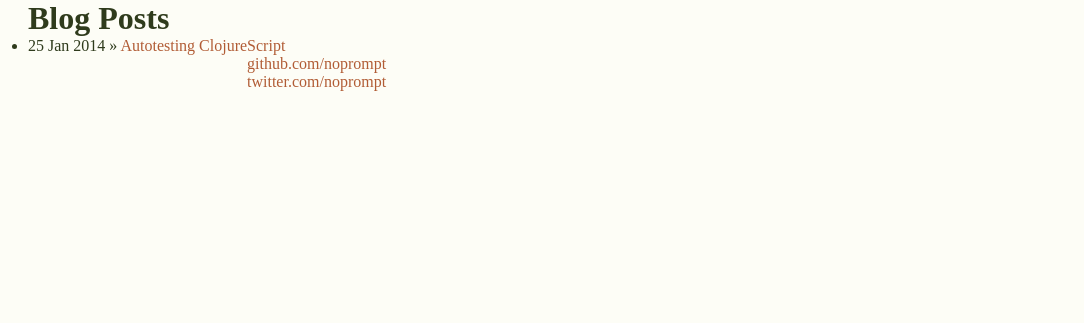
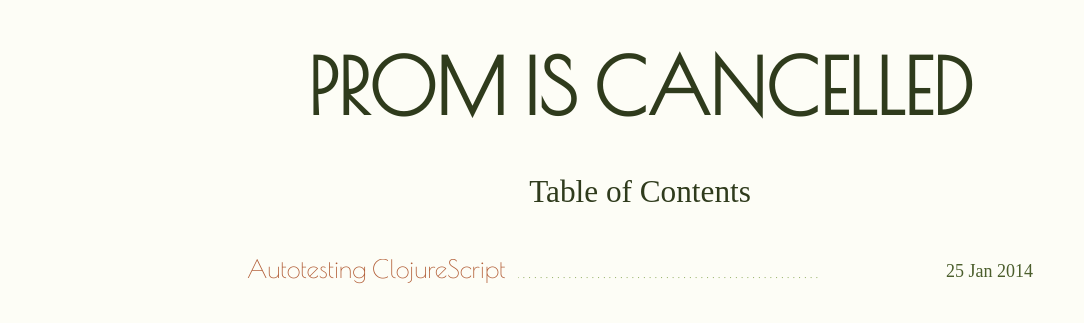
Before and after one commit to noprompt/noprompt.github.io, a Jekyll site: the page built from index.html, in a window 1280 px wide. Shown: the top 323 px of the page, without its empty margins (0-1084 px from the left). Built offline with Jekyll 4.4.1, drawn with Linux system fonts in a browser that asks for light colours; some web fonts are replaced; Markdown is read by kramdown in place of the engine named in the settings.

Commit message:
Update styles and layouts

```diff
--- a/_layouts/default.html
+++ b/_layouts/default.html
@@ -5,34 +5,12 @@
         <meta http-equiv="X-UA-Compatible" content="IE=edge,chrome=1">
         <title>{{ page.title }}</title>
         <meta name="viewport" content="width=device-width">
-	<link href="http://fonts.googleapis.com/css?family=Poiret+One|Gentium+Basic:400,700,400italic,700italic" rel="stylesheet" type="text/css">
+	<link href="http://fonts.googleapis.com/css?family=Poiret+One|Della+Respira|Gentium+Basic:400,700,400italic,700italic" rel="stylesheet" type="text/css">
         <!-- Custom CSS -->
         <link rel="stylesheet" href="/css/main.css">
 
     </head>
     <body>
-
-        <div class="site">
-	  <!--
-          <div class="header">
-            <h1 class="title"><a href="/">{{ site.name }}</a></h1>
-            <a class="extra" href="/">home</a>
-          </div>
-	  -->
-
-	  <div class="content">
-            {{ content }}
-	  </div>
-
-          <div class="footer">
-            <div class="contact">
-              <p>
-                <a href="https://github.com/noprompt">github.com/noprompt</a><br />
-                <a href="https://twitter.com/noprompt">twitter.com/noprompt</a><br />
-              </p>
-            </div>
-          </div>
-        </div>
-
+      {{ content }}
     </body>
 </html>
--- /dev/null
+++ b/_layouts/home.html
@@ -0,0 +1,6 @@
+---
+layout: default
+---
+<div id="home">
+  {{ content }}
+</div>
--- a/css/main.css
+++ b/css/main.css
@@ -13,6 +13,10 @@ html, body {
   height: 100%;
 }
 
+ul {
+  list-style: none;
+}
+
 a {
   text-decoration: none;
 }
@@ -21,15 +25,12 @@ blockquote {
   padding-left: 16px;
 }
 
-.site {
-  height: 100%;
-}
-
-.content {
+#home {
+  padding-top: 48.828125px;
   margin: 0 auto;
 }
 
-.content:before, .content:after {
+#home:before, #home:after {
   clear: both;
   content: ' ';
   display: table;
@@ -39,7 +40,7 @@ blockquote {
 
 
 
-  .content {
+  #home {
     max-width: 480px;
   }
 
@@ -49,7 +50,7 @@ blockquote {
 
 
 
-  .content {
+  #home {
     max-width: 760px;
   }
 
@@ -59,7 +60,7 @@ blockquote {
 
 
 
-  .content {
+  #home {
     max-width: 1224px;
   }
 
@@ -69,17 +70,18 @@ blockquote {
 
 
 
-  .content {
+  #home {
     max-width: 1824px;
   }
 
 }
 
-.footer {
+#post {
+  padding-top: 25.0px;
   margin: 0 auto;
 }
 
-.footer:before, .footer:after {
+#post:before, #post:after {
   clear: both;
   content: ' ';
   display: table;
@@ -89,7 +91,7 @@ blockquote {
 
 
 
-  .footer {
+  #post {
     max-width: 480px;
   }
 
@@ -99,7 +101,7 @@ blockquote {
 
 
 
-  .footer {
+  #post {
     max-width: 760px;
   }
 
@@ -109,7 +111,7 @@ blockquote {
 
 
 
-  .footer {
+  #post {
     max-width: 1224px;
   }
 
@@ -119,7 +121,7 @@ blockquote {
 
 
 
-  .footer {
+  #post {
     max-width: 1824px;
   }
 
@@ -143,9 +145,7 @@ blockquote {
 
 
 
-   .post {
-    margin-left: 8.333333333333332%;
-  }
+
 
    .post {
     width: 83.33333333333334%;
@@ -156,6 +156,10 @@ blockquote {
     float: left;
   }
 
+   .post {
+    margin-left: 8.333333333333332%;
+  }
+
 }
 
 @media screen and (min-width: 481px) {
@@ -164,9 +168,7 @@ blockquote {
 
 
 
-   .post {
-    margin-left: 8.333333333333332%;
-  }
+
 
    .post {
     width: 83.33333333333334%;
@@ -177,6 +179,10 @@ blockquote {
     float: left;
   }
 
+   .post {
+    margin-left: 8.333333333333332%;
+  }
+
 }
 
 @media screen and (min-width: 1024px) {
@@ -185,9 +191,7 @@ blockquote {
 
 
 
-   .post {
-    margin-left: 16.666666666666664%;
-  }
+
 
    .post {
     width: 66.66666666666666%;
@@ -198,21 +202,8 @@ blockquote {
     float: left;
   }
 
-
-
-
-
-   .footer .contact {
+   .post {
     margin-left: 16.666666666666664%;
-  }
-
-   .footer .contact {
-    width: 66.66666666666666%;
-    padding-right: 15px;
-    padding-left: 15px;
-    min-height: 1px;
-    position: relative;
-    float: left;
   }
 
 }
@@ -223,9 +214,7 @@ blockquote {
 
 
 
-   .post {
-    margin-left: 25.0%;
-  }
+
 
    .post {
     width: 50.0%;
@@ -236,23 +225,40 @@ blockquote {
     float: left;
   }
 
+   .post {
+    margin-left: 25.0%;
+  }
+
 }
 
 body {
-  font-family: "Gentium Basic", serif;
+  font-family: "Della Respira", "Gentium Basic", serif;
+}
+
+#home .site-title {
+  text-align: center;
+  line-height: 76.2939453125px;
+  font-size: 76.2939453125px;
+}
+
+#post .site-title {
+  text-align: center;
 }
 
 blockquote {
   font-style: italic;
-  font-family: "Gentium Basic", serif;
+  font-family: "Della Respira", "Gentium Basic", serif;
 }
 
 code {
-  font-family: Courier, monospace;
+  font-family: Consolas, "Ubuntu Mono", Courier, monospace;
 }
 
 .site-title {
+  line-height: 39.0625px;
   text-transform: uppercase;
+  font-size: 25.0px;
+  font-family: "Poiret One", sans-serif;
 }
 
 .site-title a {
@@ -261,8 +267,7 @@ code {
 
 .post-date {
   text-align: center;
-  font-family: "Gentium Basic", serif;
-  font-style: italic;
+  font-family: "Della Respira", "Gentium Basic", serif;
 }
 
 .post-title {
@@ -272,7 +277,7 @@ code {
 }
 
 .post-content {
-  font-family: "Gentium Basic", serif;
+  font-family: "Della Respira", "Gentium Basic", serif;
 }
 
 .post-content p {
@@ -396,6 +401,14 @@ body {
   color: #2f3b1c;
 }
 
+#post .site-title {
+  color: #82a34d;
+}
+
+#post .site-title:hover {
+  color: #2f3b1c;
+}
+
 a {
   color: #b15c35;
 }
@@ -406,6 +419,10 @@ a:hover {
 
 blockquote {
   border-left: 4px solid #2f3b1c;
+}
+
+.post-date {
+  color: #66803c;
 }
 
 .post-content p code {
@@ -440,3 +457,56 @@ blockquote {
 .highlight .ss {
   color: #526435;
 }
+
+.toc {
+  width: 66.66666666666666%;
+  padding-right: 15px;
+  padding-left: 15px;
+  min-height: 1px;
+  position: relative;
+  float: left;
+}
+
+.toc {
+  margin-left: 16.666666666666664%;
+}
+
+.toc .toc-title {
+  padding: 48.828125px;
+  text-align: center;
+  font-size: 31.25px;
+  font-weight: normal;
+}
+
+.toc .toc-entries {
+  overflow-x: hidden;
+  padding: 0;
+  width: 100%;
+}
+
+.toc .toc-entries .toc-entry:before {
+  content: '. . . . . . . . . . . . . . . . . . . . ' '. . . . . . . . . . . . . . . . . . . . ' '. . . . . . . . . . . . . . . . . . . . ' '. . . . . . . . . . . . . . . . . . . . ' '. . . . . . . . . . . . . . . . . . . . ';
+  white-space: nowrap;
+  width: 0;
+  float: left;
+  line-height: 26.25px;
+  font-family: "Poiret One", sans-serif;
+  color: #82a34d;
+}
+
+.toc .toc-entries .toc-entry .toc-entry-key {
+  padding-right: 12.8px;
+  line-height: 20.0px;
+  font-size: 25.0px;
+  font-family: "Poiret One", sans-serif;
+  background: #fdfdf6;
+}
+
+.toc .toc-entries .toc-entry .toc-entry-val {
+  padding-left: 16px;
+  float: right;
+  line-height: 25.0px;
+  font-size: 18.0px;
+  background: #fdfdf6;
+  color: #4b5e2c;
+}
--- a/index.html
+++ b/index.html
@@ -1,13 +1,27 @@
 ---
-layout: default
+layout: home
 title: Prom is Cancelled
 ---
 
-<div id="home">
-  <h1>Blog Posts</h1>
-  <ul class="posts">
+<h1 class="site-title">
+  {{ site.name }}
+</h1>
+
+<div class="toc">
+  <h1 class="toc-title">
+    Table of Contents
+  </h1>
+
+  <ul class="toc-entries">
     {% for post in site.posts %}
-      <li><span>{{ post.date | date_to_string }}</span> &raquo; <a href="{{ post.url }}">{{ post.title }}</a></li>
+    <li class="toc-entry">
+      <span class="toc-entry-key">
+	<a href="{{ post.url }}">{{ post.title }}</a>
+      </span>
+      <span class="toc-entry-val">
+	{{ post.date | date_to_string }}
+      </span>
+    </li>
     {% endfor %}
   </ul>
 </div>
```
Also changed, not shown: _layouts/post.html (+8 -0 lines), 2 other files.
